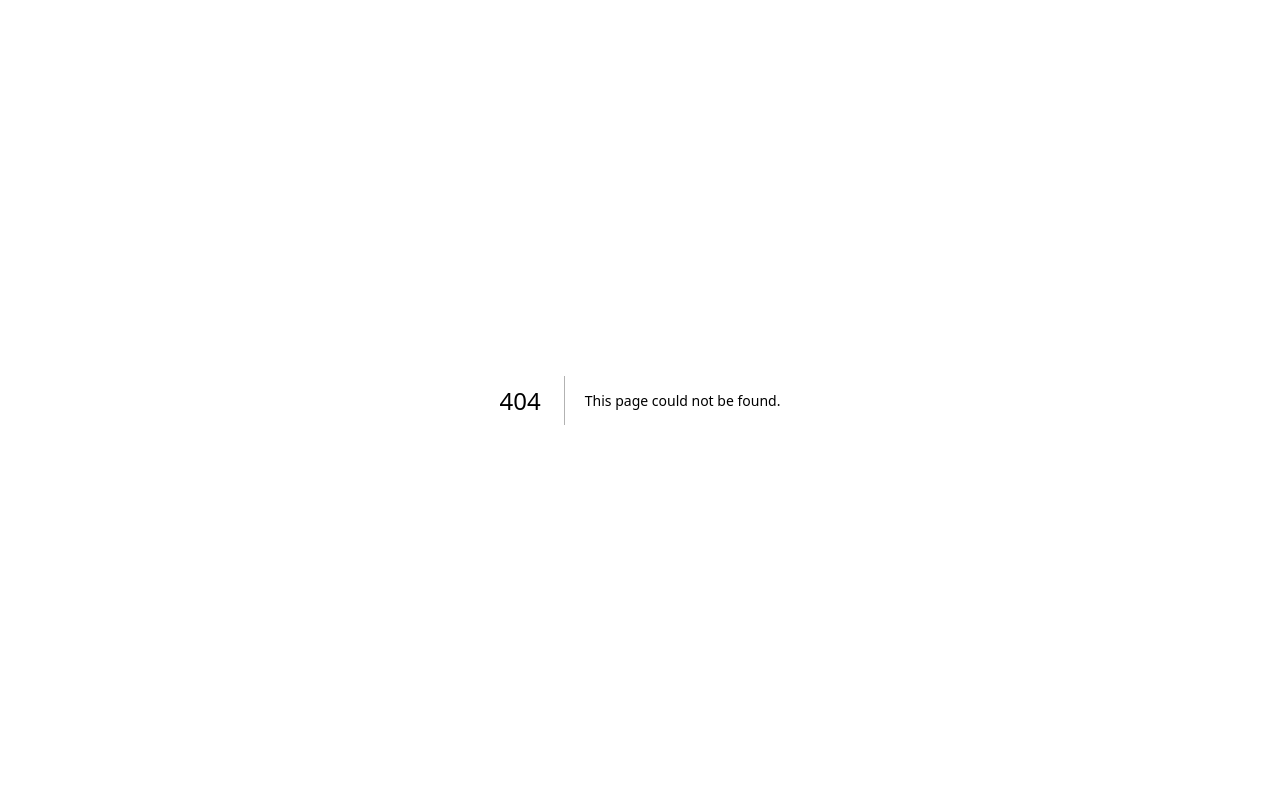
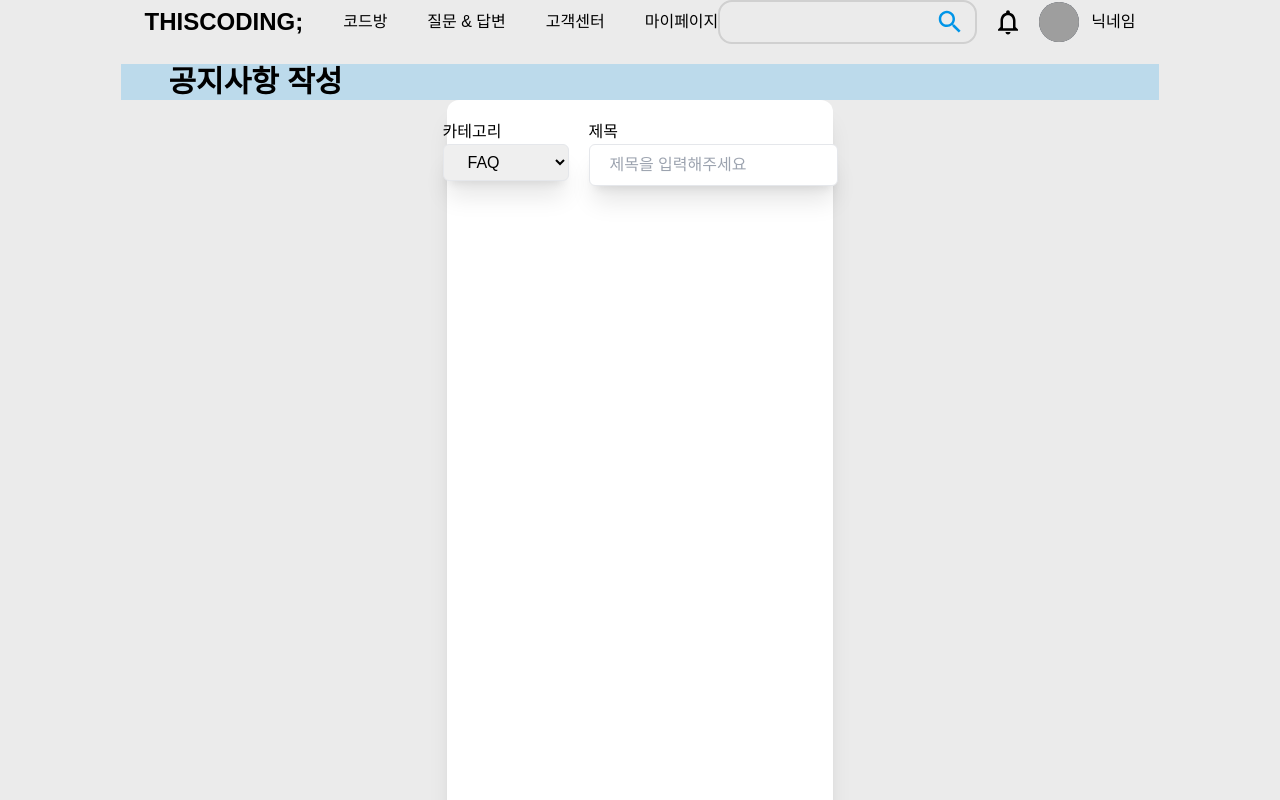
Before and after one commit to GadiGoodi/front, a Next.js app in the folder thiscoding/: page /admin/notices/postNotices in a window 1280 px wide. Before the commit this address had no page. Shown: the top 800 px of the page. Built offline with nearby package versions, Linux system fonts and the light colour scheme; grey boxes are pictures that could not be loaded; a web font is replaced by a local one.

Commit message:
feat:관리자 공자사항 작성 페이지 퍼블리싱

```diff
--- /dev/null
+++ b/thiscoding/app/(components)/admin/adminNotices/postNotices/AdminPostNotices.tsx
@@ -0,0 +1,50 @@
+import Link from "next/link";
+
+const AdminNoticesPost = () => {
+  const postAdminNotices = () => {
+    // 관리자 공지사항 작성 api
+  }
+
+  return (
+    <>
+      <div className="flex-col justify-center items-center relative">
+        <div className="mt-5 w-full bg-[#0095E8]/20 h-[100] flex justify-start items-center  pl-12 font-bold text-3xl">
+          <div>공지사항 작성</div>
+        </div>
+        <div className="flex justify-center items-center ">
+          <div className="w-[950] h-[600] flex justify-center items-center relative">
+            <div className="flex gap-5 absolute top-5">
+              <div className="flex-col">
+                <div>카테고리</div>
+                <select className="border w-[200] h-[40] px-5 py-2 rounded-md shadow-xl" defaultValue="선택">
+                  <option value="1">FAQ</option>
+                  <option value="2">개인정보</option>
+                  <option value="3">이용약관</option>
+                  <option value="4">회원정책</option>
+                  <option value="5">신고/정지</option>
+                  <option value="6">공지</option>
+                </select>
+              </div>
+              <div className="flex-col">
+                <div>제목</div>
+                <input
+                  className="border w-[500] h-[40] px-5 py-2 rounded-md shadow-xl"
+                  type="text"
+                  placeholder="제목을 입력해주세요"
+                />
+              </div>
+            </div>
+            <textarea cols={40} rows={80} className="w-[720] h-[400] rounded-xl shadow-xl resize-none" />
+          </div>
+        </div>
+        <div className='absolute bottom-8 right-12 flex'>
+          <div onClick={() => postAdminNotices()} className='w-[75px] h-[45px] shadow-xl bg-[#0095E8] mr-5 text-white flex justify-center items-center rounded-2xl border border-[#D0D0D0]'>작성</div>
+          <Link href="/admin/notices">
+            <div className='w-[75px] h-[45px] bg-[#FF7262] border text-white flex justify-center items-center rounded-2xl border-1 border-[#D0D0D0] shadow-xl'>취소</div>
+          </Link>
+        </div>
+      </div>
+    </>
+  )
+}
+export default AdminNoticesPost;
--- /dev/null
+++ b/thiscoding/app/admin/notices/postNotices/page.tsx
@@ -0,0 +1,14 @@
+'use client'
+import "@/app/globals.css"
+import Headers from "@/app/(components)/common/Headers";
+import AdminNoticesPost from "@/app/(components)/admin/adminNotices/postNotices/AdminPostNotices";
+export default function Home() {
+  return (
+    <div>
+      <Headers />
+      <div className="flex-col">
+        <AdminNoticesPost />
+      </div>
+    </div>
+  );
+}
```
